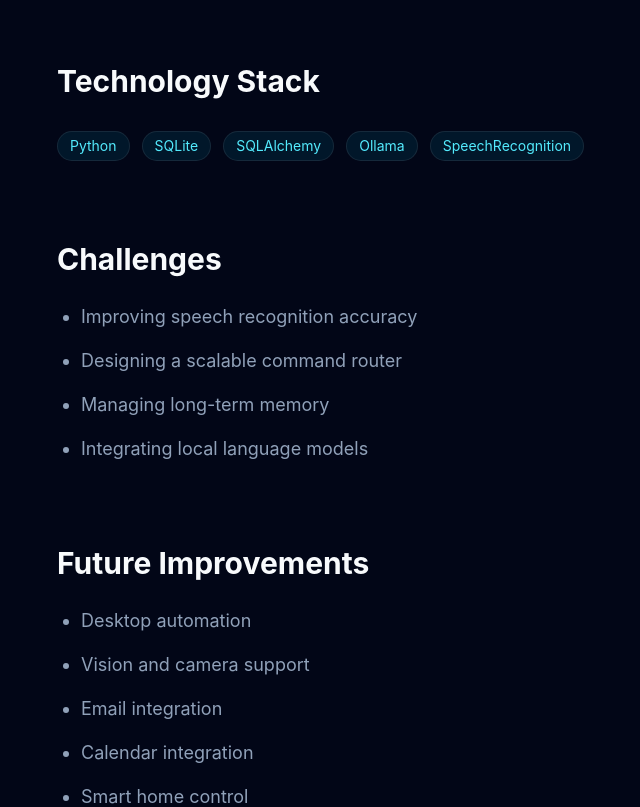
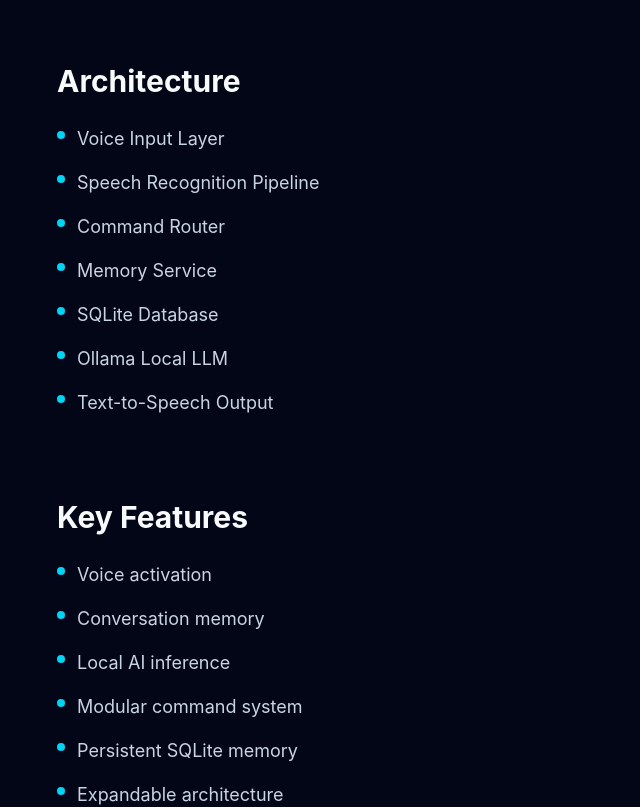
Before and after one commit to CPruett24/portfolio-website, a Next.js app: page /projects/jarvis in a window 1280 px wide. Shown: the part 920-1727 px from the top of the page, without its empty margins (95-735 px from the left). Built offline with nearby package versions, Linux system fonts and the light colour scheme.

Commit message:
feat: expand case study content

```diff
--- a/src/app/projects/[slug]/page.tsx
+++ b/src/app/projects/[slug]/page.tsx
@@ -5,6 +5,8 @@
 import TechStack from "@/components/projects/TechStack";
 
 import { projects } from "@/data/projects";
+
+import BulletList from "@/components/projects/BulletList";
 
 type Props = {
   params: Promise<{
@@ -38,6 +40,14 @@
         <p>{project.solution}</p>
       </ProjectSection>
 
+      <ProjectSection title="Architecture">
+          <BulletList items={project.architecture} />
+      </ProjectSection>
+
+      <ProjectSection title="Key Features">
+          <BulletList items={project.features} />
+      </ProjectSection>
+
       <ProjectSection title="Technology Stack">
         <TechStack technologies={project.technologies} />
       </ProjectSection>
@@ -48,6 +58,10 @@
             <li key={challenge}>{challenge}</li>
           ))}
         </ul>
+      </ProjectSection>
+
+      <ProjectSection title="Lessons Learned">
+        <BulletList items={project.lessonsLearned} />
       </ProjectSection>
 
       <ProjectSection title="Future Improvements">
--- /dev/null
+++ b/src/components/projects/BulletList.tsx
@@ -0,0 +1,22 @@
+type Props = {
+  items: string[];
+};
+
+export default function BulletList({ items }: Props) {
+  return (
+    <ul className="space-y-3">
+      {items.map((item) => (
+        <li
+          key={item}
+          className="flex items-start gap-3"
+        >
+          <span className="mt-2 h-2 w-2 rounded-full bg-cyan-400" />
+
+          <span className="text-slate-300">
+            {item}
+          </span>
+        </li>
+      ))}
+    </ul>
+  );
+}
--- a/src/data/projects.ts
+++ b/src/data/projects.ts
@@ -39,6 +39,32 @@
       "SpeechRecognition"
     ],
 
+    architecture: [
+    "Voice Input Layer",
+    "Speech Recognition Pipeline",
+    "Command Router",
+    "Memory Service",
+    "SQLite Database",
+    "Ollama Local LLM",
+    "Text-to-Speech Output"
+    ],
+
+    features: [
+        "Voice activation",
+        "Conversation memory",
+        "Local AI inference",
+        "Modular command system",
+        "Persistent SQLite memory",
+        "Expandable architecture"
+    ],
+
+    lessonsLearned: [
+        "Designing modular software makes future features much easier to add.",
+        "Separating memory, routing, and AI services greatly simplified maintenance.",
+        "Local LLMs require different optimization strategies than cloud APIs.",
+        "Iterative development leads to a cleaner architecture."
+    ],
+
     github: "https://github.com/CPruett24/jarvis-ai-assistant",
 
     image: "/images/projects/jarvis.png",
@@ -48,23 +74,48 @@
 
   {
   slug: "vehicle-ai-diagnostic",
+
   title: "Vehicle AI Diagnostic",
+
   tagline: "AI Vehicle Troubleshooting Platform",
 
   shortDescription:
     "An AI-powered vehicle diagnostic assistant that combines exact OBD-II code lookup with semantic search using vector embeddings to provide intelligent repair guidance.",
 
   problem:
-      "Traditional OBD-II code readers only provide generic fault descriptions. I wanted to build a system capable of understanding symptoms, retrieving relevant failures, and providing more useful diagnostic suggestions.",
+    "Traditional OBD-II scanners provide generic fault descriptions but very little diagnostic reasoning. I wanted to create an assistant capable of understanding both diagnostic codes and user-reported symptoms.",
 
   solution:
-      "Built a Streamlit application that combines structured OBD-II lookups with semantic similarity search using Sentence Transformers and FAISS. The assistant can retrieve relevant failures from a large dataset and generate more context-aware troubleshooting guidance.",
+    "Built a Streamlit application that combines exact OBD-II code lookup with semantic similarity search using Sentence Transformers and FAISS to provide more intelligent troubleshooting recommendations.",
+
+  architecture: [
+    "Streamlit User Interface",
+    "OBD-II Exact Lookup Engine",
+    "Semantic Search Engine",
+    "Sentence Transformer Embeddings",
+    "FAISS Vector Database",
+    "AI Response Layer"
+  ],
+
+  features: [
+    "Exact OBD-II code lookup",
+    "Semantic symptom search",
+    "Vector similarity search",
+    "Large fault database",
+    "AI-assisted troubleshooting"
+  ],
 
   challenges: [
     "Generating vector embeddings",
     "Building an efficient FAISS index",
     "Combining exact lookup with semantic search",
-      "Organizing large datasets efficiently"
+    "Managing large datasets efficiently"
+  ],
+
+  lessonsLearned: [
+    "Hybrid search provides better results than relying on exact matches alone.",
+    "Precomputed embeddings dramatically improve application performance.",
+    "Separating lookup logic from AI reasoning makes the application easier to extend."
   ],
 
   futureWork: [
@@ -92,17 +143,36 @@
 
   {
   slug: "volunteerhub",
+
   title: "VolunteerHub",
+
   tagline: "Volunteer Management Backend",
 
   shortDescription:
-      "A secure backend API for managing volunteers, organizations, events, authentication, and permissions within a full-stack volunteer management platform.",
+    "A secure backend API for managing volunteers, organizations, events, authentication, and permissions within a volunteer management platform.",
 
   problem:
-      "Volunteer organizations often struggle to manage users, events, and permissions efficiently. The project focused on creating a secure and scalable backend to support those needs.",
+    "Volunteer organizations require a secure and scalable backend capable of managing users, events, permissions, and authentication while remaining easy to maintain.",
 
   solution:
-      "Designed and implemented RESTful API endpoints, SQLAlchemy database models, JWT authentication, and role-based authorization using Flask. The backend was built with scalability and maintainability in mind.",
+    "Developed a Flask backend with SQLAlchemy models, JWT authentication, RESTful APIs, and role-based authorization to provide a solid backend foundation for the application.",
+
+  architecture: [
+    "REST API",
+    "Flask Application",
+    "SQLAlchemy ORM",
+    "SQLite Database",
+    "JWT Authentication",
+    "Role-Based Authorization"
+  ],
+
+  features: [
+    "User authentication",
+    "Role management",
+    "Volunteer management",
+    "REST API endpoints",
+    "Database relationships"
+  ],
 
   challenges: [
     "Database schema design",
@@ -111,12 +181,18 @@
     "Backend testing"
   ],
 
+  lessonsLearned: [
+    "Proper database relationships simplify backend development.",
+    "JWT authentication provides a scalable security solution.",
+    "Separating routes, models, and services improves maintainability."
+  ],
+
   futureWork: [
-      "Production PostgreSQL deployment",
+    "PostgreSQL deployment",
     "Email notifications",
     "Analytics dashboard",
     "Admin reporting",
-      "API documentation"
+    "OpenAPI documentation"
   ],
 
   technologies: [
--- a/src/types/projects.ts
+++ b/src/types/projects.ts
@@ -7,7 +7,14 @@
   problem: string;
   solution: string;
 
+  architecture: string[];
+
+  features: string[];
+
   challenges: string[];
+
+  lessonsLearned: string[];
+
   futureWork: string[];
 
   technologies: string[];
@@ -17,51 +24,3 @@
 
   featured: boolean;
 };
-
-export const projects: Project[] = [
-  {
-    slug: "jarvis",
-
-    title: "JARVIS",
-
-    tagline: "Personal AI Assistant",
-
-    shortDescription:
-      "A personal AI assistant with voice interaction, local LLMs, memory, and future automation capabilities.",
-
-    problem:
-      "I wanted an AI assistant that could run locally, remember information between sessions, and eventually automate tasks across my computer instead of relying entirely on cloud services.",
-
-    solution:
-      "I built JARVIS using Python with speech recognition, text-to-speech, SQLite memory storage, and Ollama for local language models. The architecture is modular so additional capabilities can be added without rewriting the core assistant.",
-
-    challenges: [
-      "Speech recognition reliability",
-      "Managing conversation memory",
-      "Designing modular command routing",
-      "Local LLM integration"
-    ],
-
-    futureWork: [
-      "Desktop automation",
-      "Vision support",
-      "Calendar integration",
-      "Email integration",
-      "Home server integration"
-    ],
-
-    technologies: [
-      "Python",
-      "SQLite",
-      "Ollama",
-      "SpeechRecognition",
-      "SQLAlchemy"
-    ],
-
-    github: "https://github.com/CPruett24/jarvis-ai-assistant",
-
-    image: "/images/projects/jarvis.png",
-
-    featured: true
-  }
-];
```
Lines whose indentation alone changed are shown as unchanged.
